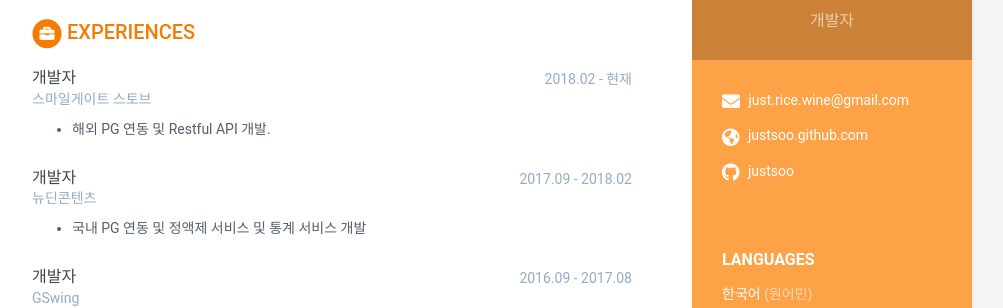
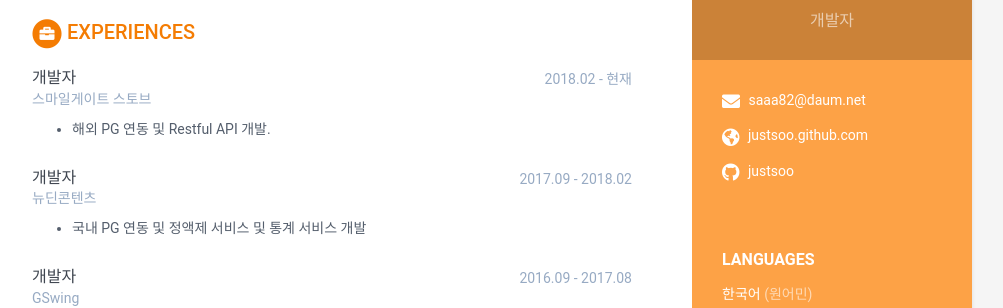
Before and after one commit to justsoo/justsoo.github.io, a Jekyll site: the page built from index.html, in a window 1280 px wide. Shown: the part 241-549 px from the top of the page, without its empty margins (168-1171 px from the left). Built offline with Jekyll 4.4.1, drawn with Linux system fonts in a browser that asks for light colours.

Commit message:
Update data.yml

```diff
--- a/_data/data.yml
+++ b/_data/data.yml
@@ -12,7 +12,7 @@ sidebar:
     avatar: profile.png  #place a 100x100 picture inside /assets/images/ folder and provide the name of the file below
 
     # Sidebar links
-    email: just.rice.wine@gmail.com
+    email: saaa82@daum.net
     website: justsoo.github.com #do not add http://
     # linkedin: alandoe
     github: justsoo
```
